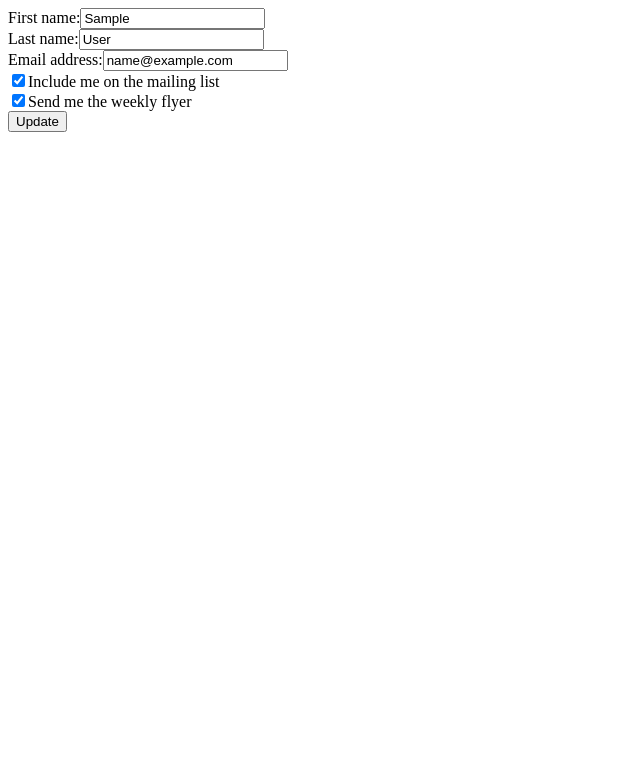
After one commit to Petros-Chris/Ecommerce-Assignment-2, a PHP site: the page made by app/views/Publication/edit.php in a window 1280 px wide. The commit adds this page. Shown: the top 783 px of the page, without its empty margins (0-640 px from the left). Run offline with PHP 8.4, Linux system fonts and the light colour scheme; tables that the repository leaves empty hold one stand-in row (values such as "Sample post"); the template is opened without the code that fills it: most values are stand-ins (such as "Sample title", 1, 10 or a date in 2020).

Commit message:
Unsure why publish link became stupid but made sure it works now :<

```diff
--- a/app/controllers/Publication.php
+++ b/app/controllers/Publication.php
@@ -9,7 +9,6 @@ class Publication extends \app\core\Controller {
 		$publication = new \app\models\Publication();
 		$publication = $publication->getForUser($_SESSION['profile_id']);
 
-		//redirect a user that has no profile to the profile creation URL
 		$this->view('Publication/index', $publication);
 	}
 
@@ -29,7 +28,7 @@ class Publication extends \app\core\Controller {
 
             header('location:/Main/index');
 		}else{
-			$this->view('Publication/index');
+			$this->view('Publication/create');
 		}
     }
 }
--- a/app/core/App.php
+++ b/app/core/App.php
@@ -64,8 +64,8 @@ class App{
         $this->addRoute('Profile/delete' , 'Profile,delete');
         $this->addRoute('Friend/add/{id1}/{id2}','Friend,add');
         $this->addRoute('Main/index' , 'Profile,index');
-        $this->addRoute('Publication/create' , 'Publication,index');
-        $this->addRoute('Publication/index', 'Publication,create');
+        $this->addRoute('Publication/aaa' , 'Publication,index');
+        $this->addRoute('Publication/index' , 'Publication,create');
 
         [$controllerMethod, $namedParams] = $this->resolve($url);
 
--- a/app/core/init.php
+++ b/app/core/init.php
@@ -22,7 +22,7 @@ var_dump($_SESSION);
       <li><a href="../Profile/index">See My Profile</a></li>
       <li><a href="../User/logout">Logout</a></li>
       <li><a href="../User/register">Sign Up</a></li>
-      <li><a href="../Publication/create">Share Your Thoughts</a></li>
+      <li><a href="../Publication/aaa">Share Your Thoughts</a></li>
       <li><a href="../Main/index">See Publications</a></li>
     </ul>
   </nav>
--- a/app/views/Profile/create.php
+++ b/app/views/Profile/create.php
@@ -5,7 +5,6 @@
 	<script src="https://cdn.jsdelivr.net/npm/bootstrap@5.3.2/dist/js/bootstrap.bundle.min.js" integrity="sha384-C6RzsynM9kWDrMNeT87bh95OGNyZPhcTNXj1NW7RuBCsyN/o0jlpcV8Qyq46cDfL" crossorigin="anonymous"></script>
 </head>
 <body>
-	<div class='container'>
 		<form method='post' action=''>
 			<div class="form-group">
 				<label>First name:<input type="text" class="form-control" name="first_name" placeholder="Jon" /></label>
@@ -20,6 +19,5 @@
 				<input type="submit" name="action" value="Record my profile"/>
 			</div>
 		</form>
-	</div>
 </body>
 </html>
--- a/app/views/Profile/index.php
+++ b/app/views/Profile/index.php
@@ -5,7 +5,6 @@
 	<script src="https://cdn.jsdelivr.net/npm/bootstrap@5.3.2/dist/js/bootstrap.bundle.min.js" integrity="sha384-C6RzsynM9kWDrMNeT87bh95OGNyZPhcTNXj1NW7RuBCsyN/o0jlpcV8Qyq46cDfL" crossorigin="anonymous"></script>
 </head>
 <body>
-	<div class='container'>
 		<h1>User profile</h1>
 		<dl>
 		<dt>First name:</dt>
@@ -18,6 +17,5 @@
 		</dl>
 		<a href='/Profile/modify'>Modify my profile</a> |
 		<a href='/Profile/delete'>Delete my profile</a>
-	</div>
 </body>
 </html>
--- /dev/null
+++ b/app/views/Publication/edit.php
@@ -0,0 +1,32 @@
+<html>
+    <head>
+
+    </head>
+
+    <body>
+	    <div class='container'>
+		    <form method='post' action='/Publication/update?id=<?= $data->id ?>'>
+			<!--input type="hidden" name="id" value="<?= $data->id ?>"-->
+			    <div class="form-group">
+				    <label>First name:<input type="text" class="form-control" name="first_name" placeholder="Jon" value="<?= $data->first_name ?>" /></label>
+			    </div>
+			    <div class="form-group">
+				    <label>Last name:<input type="text" class="form-control" name="last_name" placeholder="Doe" value="<?= $data->last_name ?>" /></label>
+			    </div>
+			    <div class="form-group">
+				    <label>Email address:<input type="email" class="form-control" name="email" placeholder="jondoe@email.com" value="<?= $data->email ?>" /></label>
+			    </div>
+			    <div class="form-group">
+					<label><input type="checkbox" name="publications[]" value="mailing_list" <?= ($data->mailing_list==true?'checked':'') ?>>Include me on the mailing list</label>
+			    </div>
+			    <div class="form-group">
+				    <label><input type="checkbox" name="publications[]" value="weekly_flyer" <?= ($data->weekly_flyer==true?'checked':'') ?>>Send me the weekly flyer</label>
+			    </div>
+
+			    <div class="form-group">
+				    <input type="submit" name="action" value="Update" />
+			    </div>
+		    </form>
+	    </div>
+    </body>
+</html>
--- a/app/views/Publication/index.php
+++ b/app/views/Publication/index.php
@@ -5,7 +5,7 @@
 
     <body>
         <h1>Share Your Thoughts</h1>
-		<form method='post' action=''>
+		<form method='post' action='/Publication/index'>
 
             <div class="test">
                 <label for="title_input" style="width: 154px;" >Title:</label>
```
